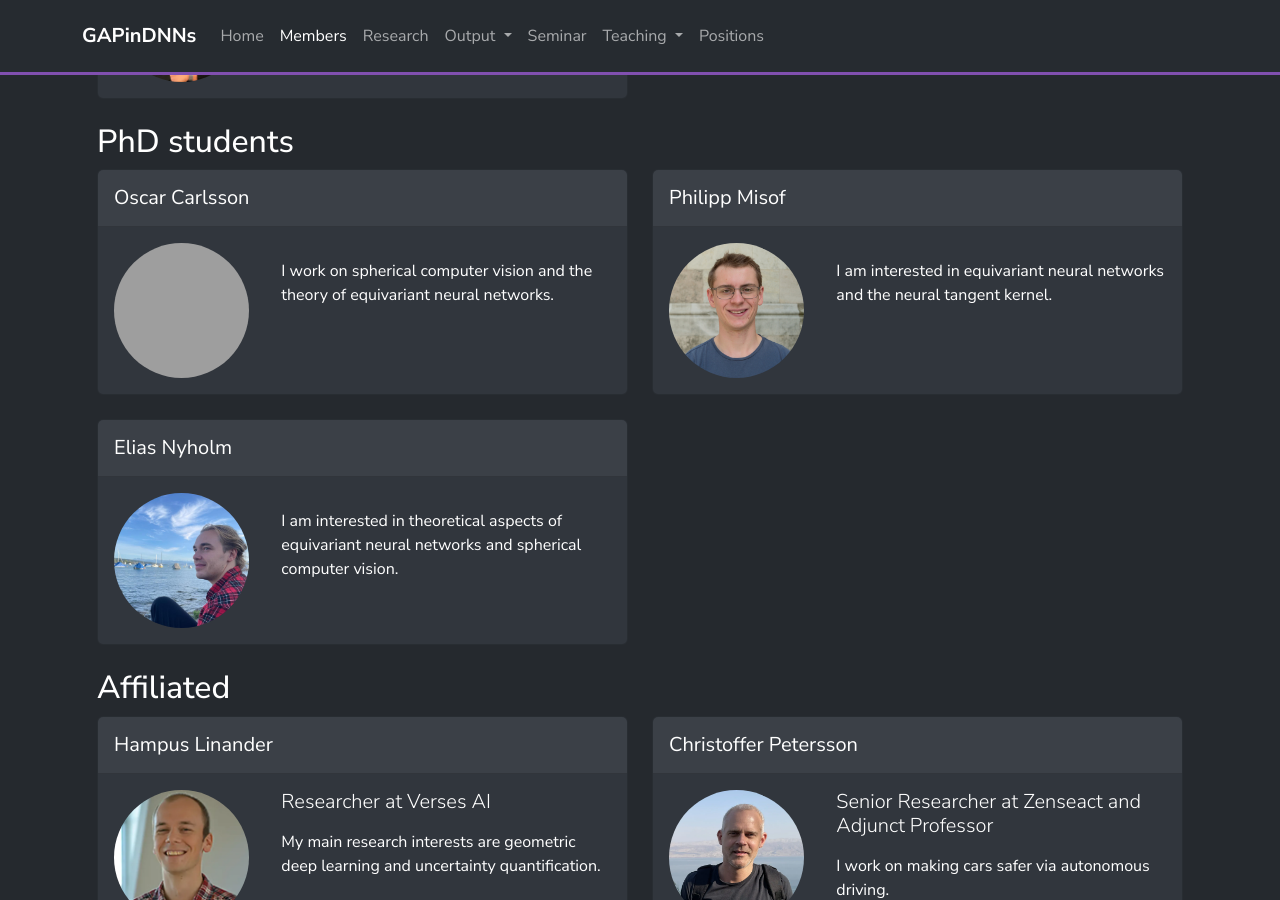
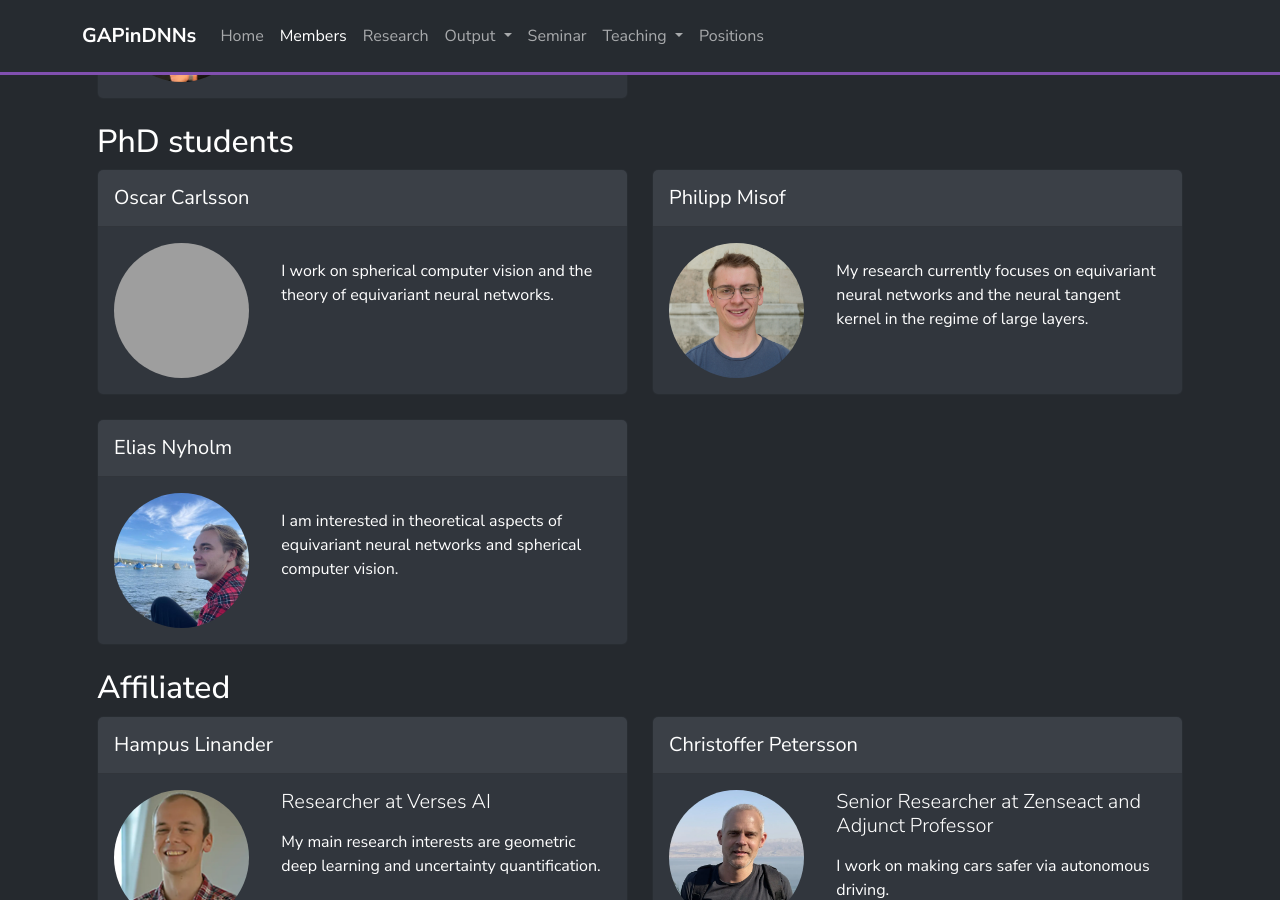
Before and after one commit to GAPinDNNs/gapindnns.github.io, a Jekyll site: the page built from _pages/group_members.html, in a window 1280 px wide and 900 px high, scrolled down 639 px. Built offline with Jekyll 4.4.1, drawn with Linux system fonts in a browser that asks for light colours; nearby versions of some CDN libraries; grey boxes are pictures that could not be loaded.

Commit message:
Added personal information (Philipp)

```diff
--- a/collections/_members/Philipp_Misof.md
+++ b/collections/_members/Philipp_Misof.md
@@ -2,8 +2,9 @@
 first_name: Philipp
 last_name: Misof
 position: PhD student
-short_description: I am interested in equivariant neural networks and the neural
-    tangent kernel.
+short_description: |
+    My research currently focuses on equivariant neural networks and the neural
+    tangent kernel in the regime of large layers.
 image: /assets/images/profile_pictures/Philipp_Misof.jpg
 github: https://github.com/PhilippMisofCH
 email: misof@chalmers.se
@@ -18,11 +19,17 @@ google_scholar:
 
 As part of [Jan Gerken's](Jan_Gerken.html) group, my research lies in the area of mathematical
 foundations of deep learning. I'm particularly interested in geometric
-descriptions of neural networks (NNs), e.g. group-equivariant NNs, allowing for
+descriptions of neural networks (NNs), e.g. **group-equivariant NNs**, allowing for
 better-tailored algorithms, as well as in the regime of wide neural networks
-that is governed by the neural tangent kernel. Owing to my physics background,
+that is governed by the **neural tangent kernel**. Owing to my physics background,
 my work is influenced by symmetry-centered approaches typically found in
 mathematical physics and quantum field theory. Possible applications in
 condensed matter physics and autonomous driving are also part of my interests.
 My research is supported by the *Wallenberg AI, Autonomous Systems and Software
 Program (WASP)*.
+
+### Education
+
+**MSc in Physics** at the University of Vienna, Austria (2023) \
+Thesis: *Neural network potentials with long-range charge transfer and electrostatics* \
+Supervised by: Prof. Christoph Dellago, Dr. Andreas Tröster
```
